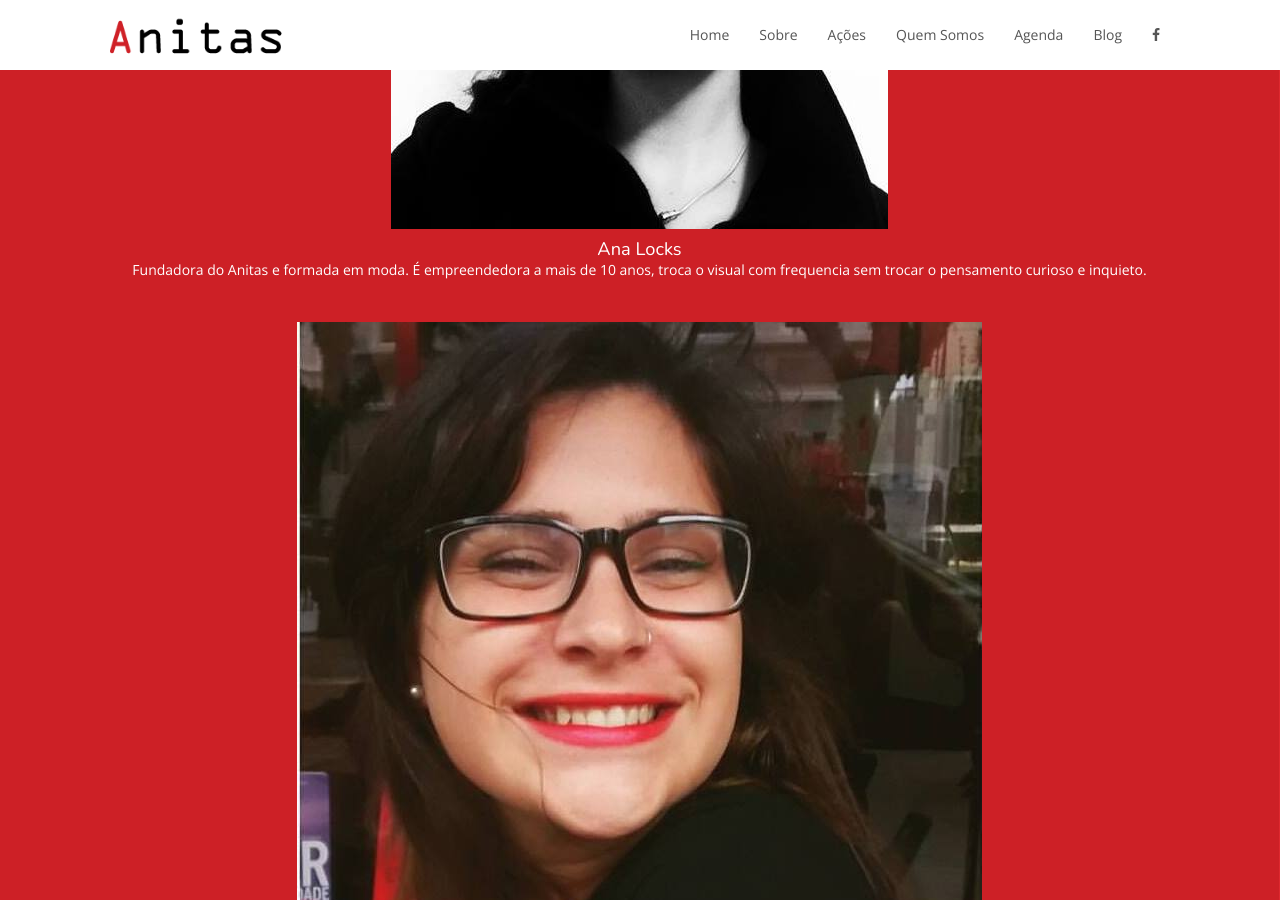
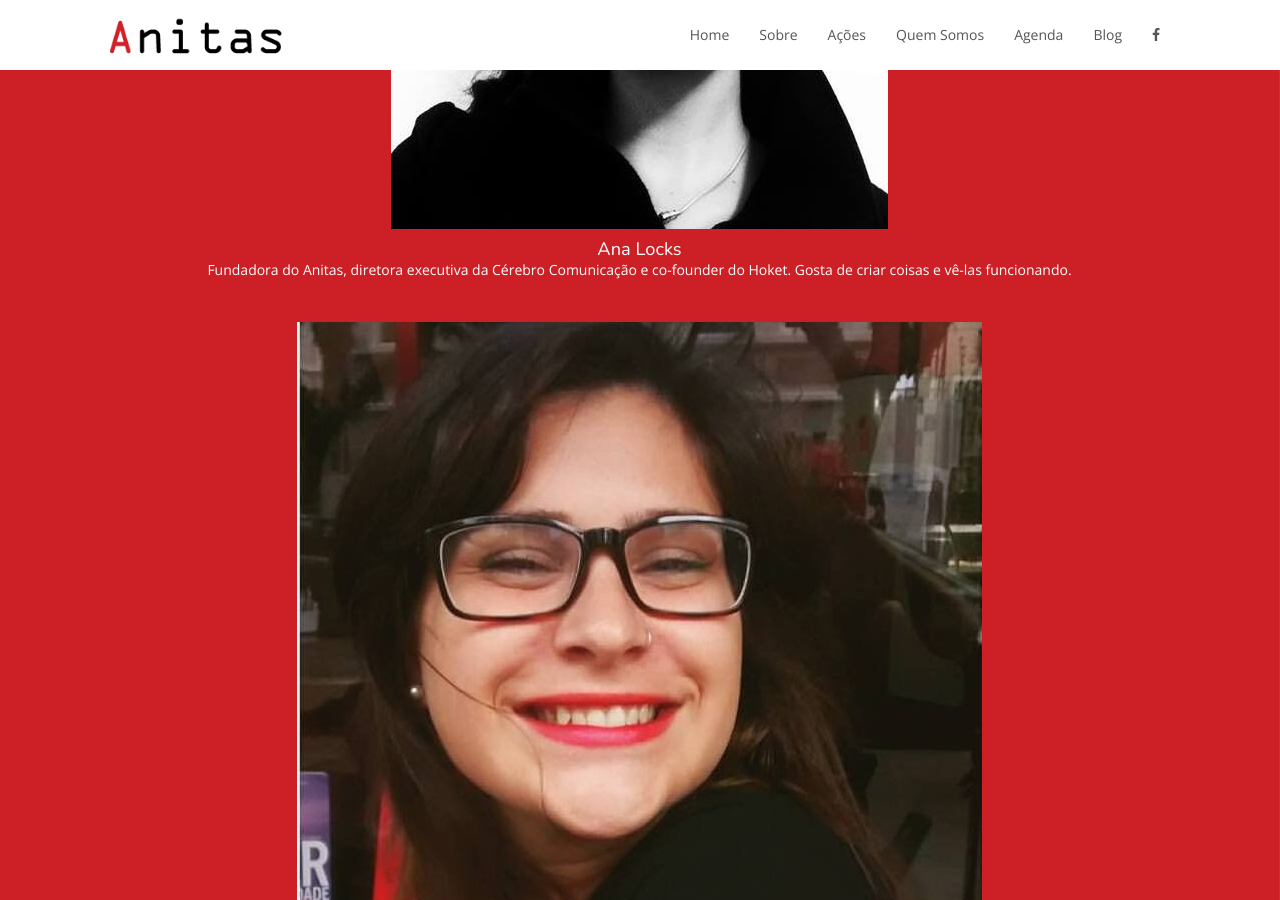
Before and after one commit to anitas/anitas.com.br, a Jekyll site: the page built from index.html, in a window 1280 px wide and 900 px high, scrolled down 3600 px. Built offline with Jekyll 4.4.1, drawn with Linux system fonts in a browser that asks for light colours; nearby versions of some CDN libraries; comment, search, counter and statistics services are not loaded; some of the changed text lies outside the part shown.

Commit message:
Fix on Team and Add links on footer

```diff
--- a/_data/team.yml
+++ b/_data/team.yml
@@ -8,10 +8,10 @@
   image: ana.jpg
   email: contato@anitas.com.br
   facebook: ana.locks1
-  description: "Fundadora do Anitas e formada em moda. É empreendedora a mais de 10 anos, troca o visual com frequencia sem trocar o pensamento curioso e inquieto."
+  description: "Fundadora do Anitas, diretora executiva da Cérebro Comunicação e co-founder do Hoket. Gosta de criar coisas e vê-las funcionando."
 
 - name: Desirée Maria
   image: desi.jpg
   email: contato@anitas.com.br
-  facebook: "https://www.facebook.com/profile.php?id=100000280160360&fref=ts"
+  facebook: "profile.php?id=100000280160360"
   description: "Fundadora do Anitas, socióloga e redatora de formação e usuária de tecnologia de coração. Colocou um canal no Mirc no ar aos 15 anos,  porque era fãzaça do Greenday e desde lá vem aprendendo como facilitar a vida usando tecnologia."
--- a/_includes/footer.html
+++ b/_includes/footer.html
@@ -19,18 +19,28 @@
             <a style="color: white" href="http://www.technovationchallenge.org/brasil/">
                 </i> Technovation|
             </a>
+            <a style="color: white" href="http://mulheresnacomputacao.com/">
+                </i> Mulheres na Computação|
+            </a>
             <a style="color: white" href="http://girlswhocode.com/">
                 </i> GirlsWhoCode|
             </a>
             <a style="color: white" href="https://www.madewithcode.com/">
                 </i> MadeWithCode|
             </a>
+            <a style="color: white" href="http://www.codecademy.com/pt">
+                </i> Code Academy|
+            </a>
+            <a style="color: white" href="http://www.microsoftvirtualacademy.com/">
+                </i> Cursos Microsoft|
+            </a>
+            <a style="color: white" href="https://www.ead.sebrae.com.br/?_ga=1.123703755.1956944372.1433283130">
+                </i> EAD Sebrae|
+            </a>
         </small>
 
          <small>
-            <a style="color: white" href="mailto:contato@anitas.com.br">
-            <a style="color: white" href=</i> contato@anitas.com.br | © 2015 Anitas - Todos os direitos reservados
-            </a>
+            <a style="color: white" href="mailto:contato@anitas.com.br?subject=Olá Anitas!">contato@anitas.com.br</a> | © 2015 Anitas - Todos os direitos reservados | Florianópolis/SC - Brasil
         </small>
 
     </div>
```
